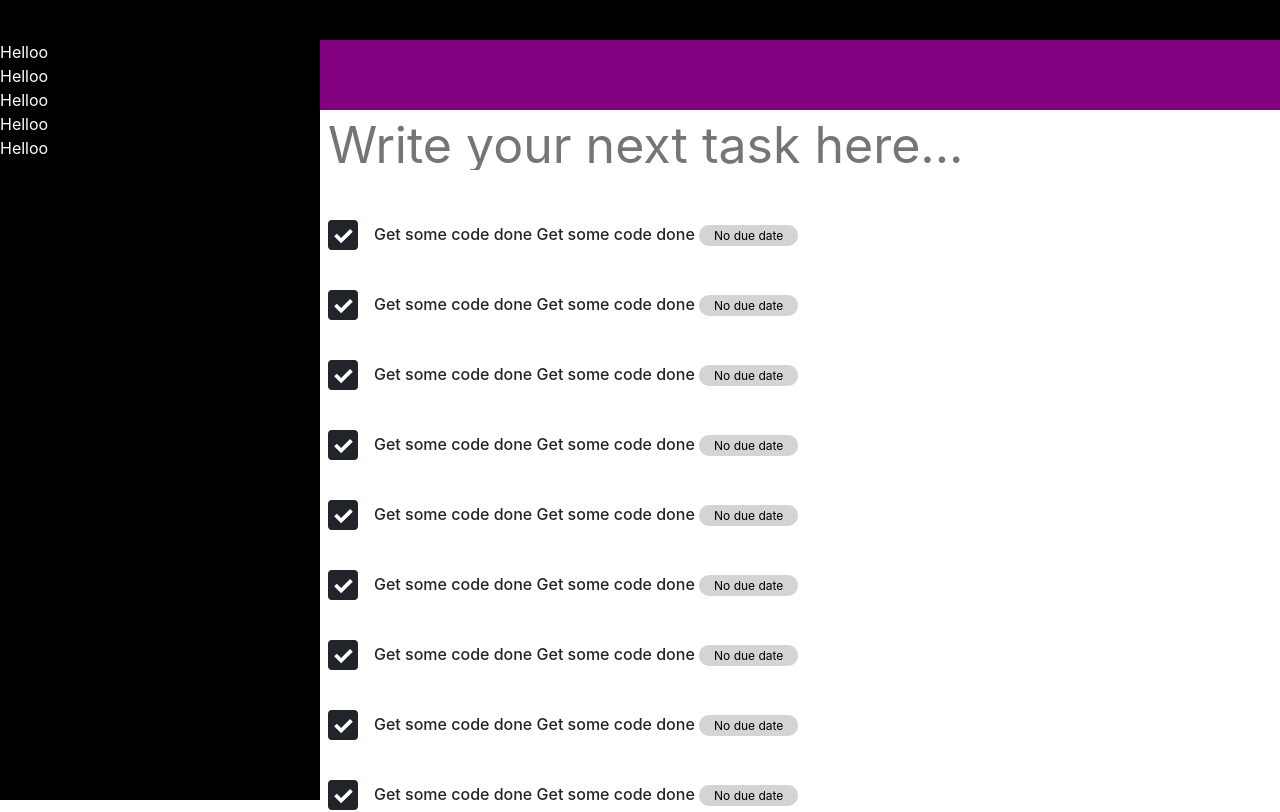
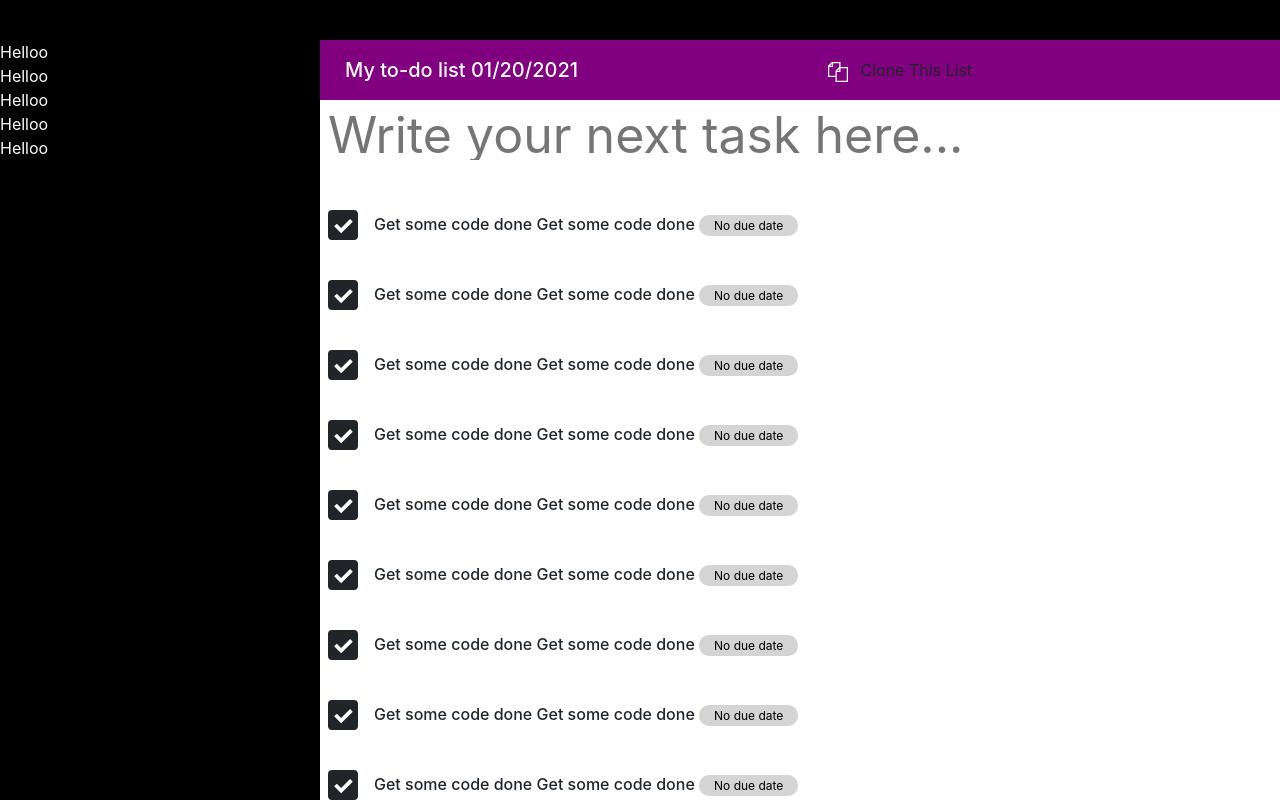
Before and after one commit to HarryNdegwa/fleetTest, a React (Create React App) app: page /tasks-dashboard in a window 1280 px wide. Shown: the top 812 px of the page. Built offline with nearby package versions, Linux system fonts and the light colour scheme.

Commit message:
Added content to dashboard secondary header

```diff
--- a/src/components/TasksDashBoard/index.js
+++ b/src/components/TasksDashBoard/index.js
@@ -3,6 +3,7 @@ import Sidebar from "./SideBar";
 import Tasks from "../Tasks";
 import "./style.css";
 import Hamburger from "../MainHeader/Hamburger";
+import { ImCopy } from "react-icons/im";
 
 function TaskDashBoard(props) {
   return (
@@ -18,7 +19,19 @@ function TaskDashBoard(props) {
           <Sidebar />
         </div>
         <div className="col-md-10 col-lg-9 ">
-          <div className="dashboard-secondary-header"></div>
+          <div className="dashboard-secondary-header">
+            <div className="row m-0">
+              <div className="col-6 db-secondary-header-title">
+                <h5>My to-do list 01/20/2021</h5>
+              </div>
+              <div className="col-6">
+                <button className="btn btn-md clone-btn">
+                  <ImCopy style={{ fontSize: "20px", color: "#fff" }} />{" "}
+                  <span className="ml-2 y">Clone This List</span>
+                </button>
+              </div>
+            </div>
+          </div>
           <div className="px-2">
             <Tasks />
           </div>
--- a/src/components/TasksDashBoard/style.css
+++ b/src/components/TasksDashBoard/style.css
@@ -22,8 +22,17 @@
 
 .dashboard-secondary-header {
   background-color: purple;
-  height: 70px;
+  height: 60px;
   width: 100%;
+  color: #fff;
+}
+
+.dashboard-secondary-header .row {
+  display: flex;
+  align-items: center;
+  justify-content: space-between;
+  padding: 0 10px;
+  height: 100%;
 }
 
 .dashboard-main-header {
@@ -42,4 +51,29 @@
     display: flex;
     align-items: center;
   }
+
+  .dashboard-secondary-header .row {
+    justify-content: flex-end;
+  }
+
+  .db-secondary-header-title {
+    display: none;
+  }
+
+  .y {
+    display: none;
+    font-size: 30px;
+    color: #fff !important;
+  }
+
+  .clone-btn {
+    color: #fff !important;
+    border: 1px solid black !important;
+  }
+
+  .clone-btn:focus {
+    outline: none;
+    box-shadow: none;
+    border: 1px solid black;
+  }
 }
```
